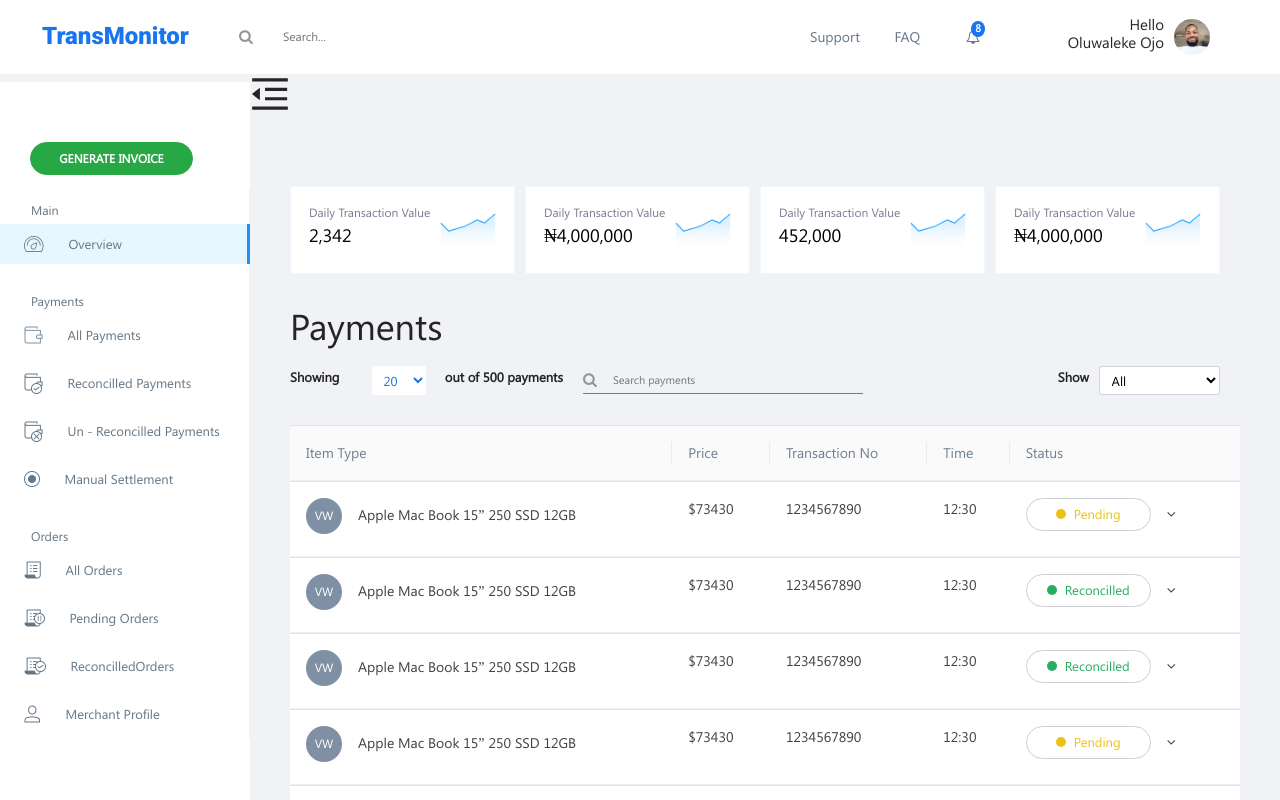
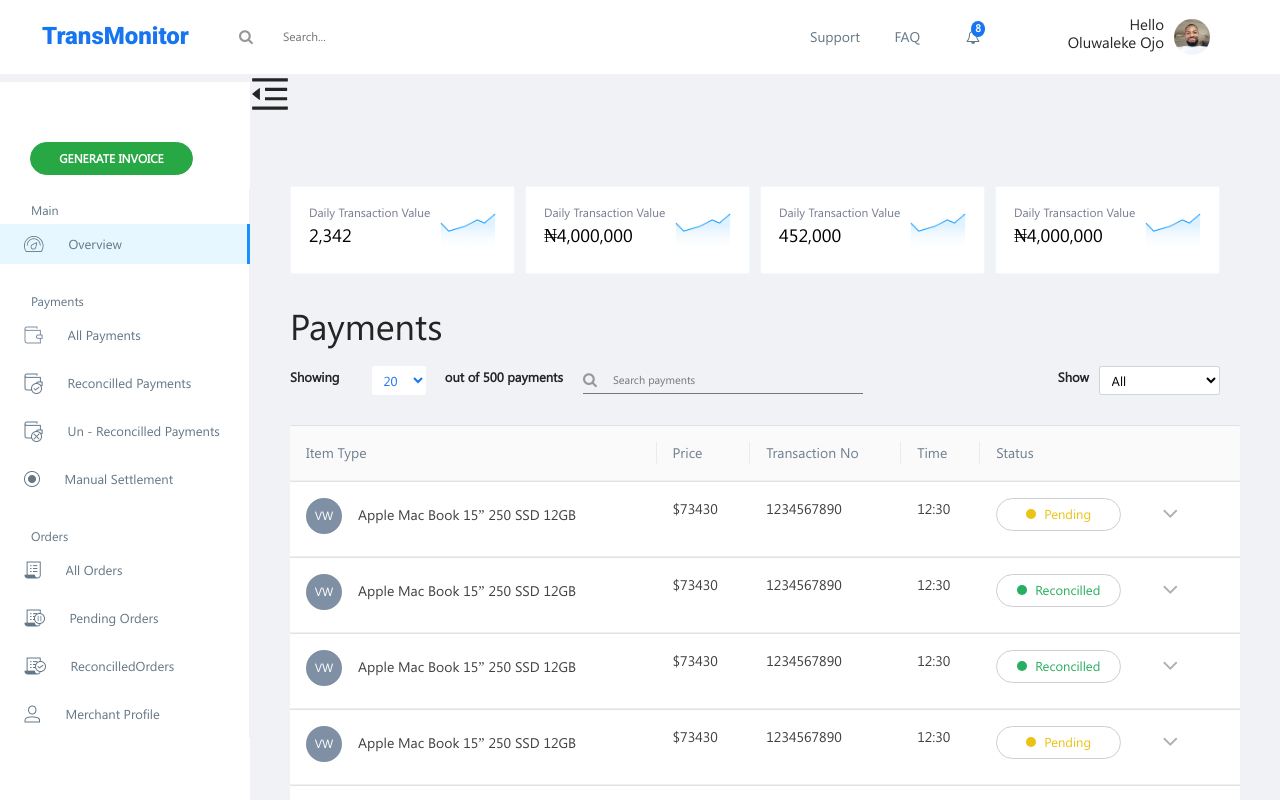
Before and after one commit to orsdev/transmonitordashboard, a React (Create React App) app: page / in a window 1280 px wide. Shown: the top 800 px of the page. Built offline with nearby package versions, Linux system fonts and the light colour scheme.

Commit message:
table sass file modified( fa arrow icon styled )

```diff
--- a/src/assets/css/style.css
+++ b/src/assets/css/style.css
@@ -372,6 +372,11 @@
   -ms-border-radius: 50%;
   -o-border-radius: 50%;
 }
+.table tbody .fa {
+  color: #aeafb3;
+  font-size: 2.5rem;
+  padding-left: 25px;
+}
 .table-entries {
   position: relative;
   top: -40px;
--- a/src/assets/sass/components/_table.scss
+++ b/src/assets/sass/components/_table.scss
@@ -34,6 +34,12 @@
       -moz-border-radius: 50%;
       -ms-border-radius: 50%;
       -o-border-radius: 50%;
+    }
+
+    .fa {
+      color: #aeafb3;
+      font-size: 2.5rem;
+      padding-left: 25px;
     }
   }
 
```
